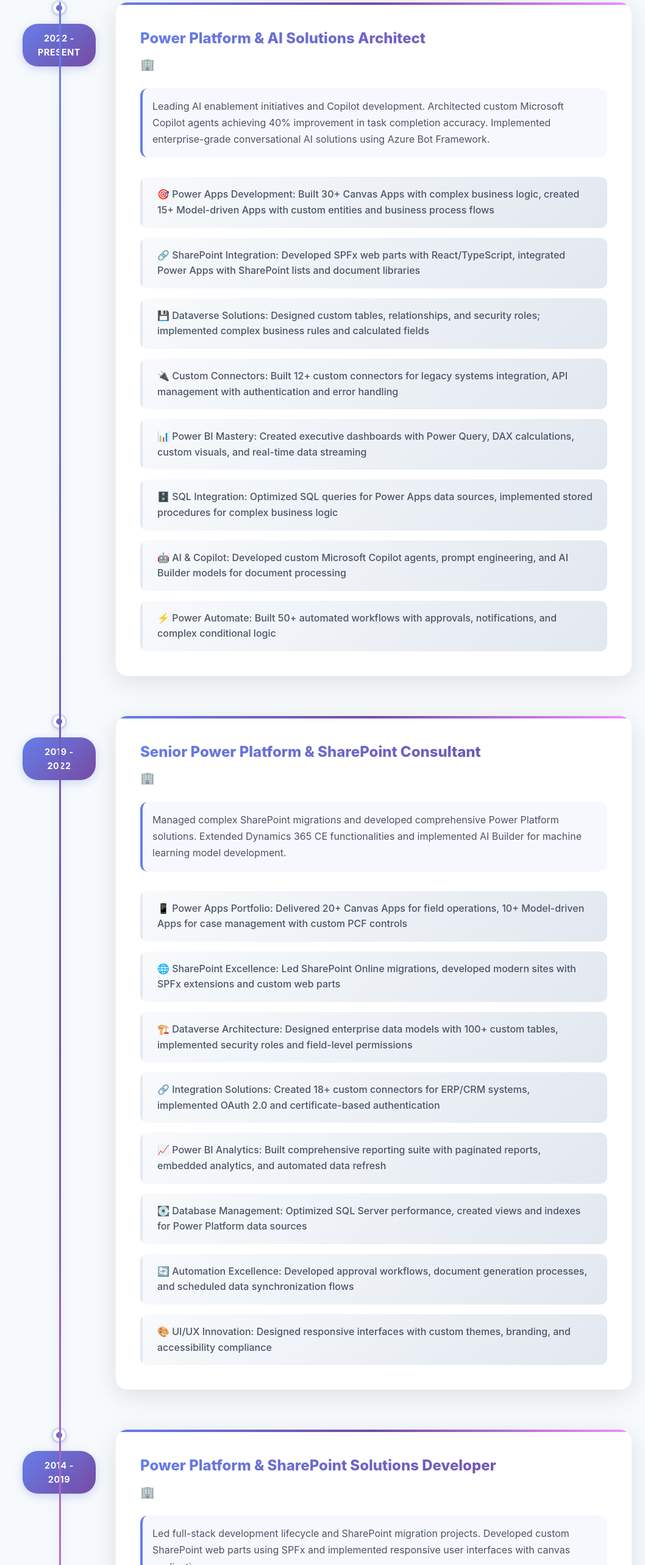
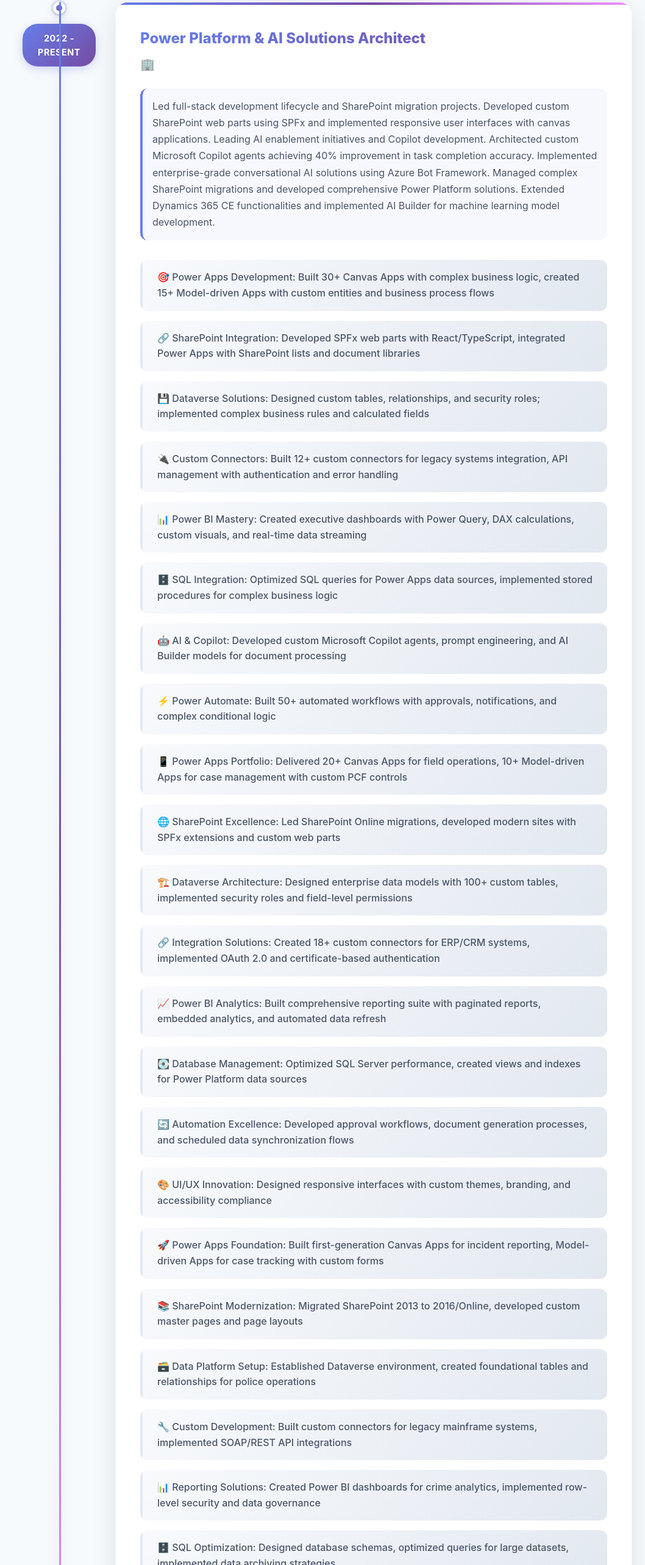
Before and after one commit to rkneela0912/portfolio, a React (Vite) app: page / in a window 1280 px wide. Shown: the part 1655-4221 px from the top of the page at 61% size, without its empty margins (103-1161 px from the left). Built offline with nearby package versions, Linux system fonts and the light colour scheme.

Commit message:
Deploy resume website

```diff
--- a/src/App.jsx
+++ b/src/App.jsx
@@ -289,7 +289,7 @@
               period="2022 - Present"
               title="Power Platform & AI Solutions Architect"
               //company="Department of Defense - Washington Headquarters Services"
-              description="Leading AI enablement initiatives and Copilot development. Architected custom Microsoft Copilot agents achieving 40% improvement in task completion accuracy. Implemented enterprise-grade conversational AI solutions using Azure Bot Framework."
+              description="Led full-stack development lifecycle and SharePoint migration projects. Developed custom SharePoint web parts using SPFx and implemented responsive user interfaces with canvas applications. Leading AI enablement initiatives and Copilot development. Architected custom Microsoft Copilot agents achieving 40% improvement in task completion accuracy. Implemented enterprise-grade conversational AI solutions using Azure Bot Framework. Managed complex SharePoint migrations and developed comprehensive Power Platform solutions. Extended Dynamics 365 CE functionalities and implemented AI Builder for machine learning model development."
               achievements={[
                 "🎯 Power Apps Development: Built 30+ Canvas Apps with complex business logic, created 15+ Model-driven Apps with custom entities and business process flows",
                 "🔗 SharePoint Integration: Developed SPFx web parts with React/TypeScript, integrated Power Apps with SharePoint lists and document libraries",
@@ -298,15 +298,7 @@
                 "📊 Power BI Mastery: Created executive dashboards with Power Query, DAX calculations, custom visuals, and real-time data streaming",
                 "🗄️ SQL Integration: Optimized SQL queries for Power Apps data sources, implemented stored procedures for complex business logic",
                 "🤖 AI & Copilot: Developed custom Microsoft Copilot agents, prompt engineering, and AI Builder models for document processing",
-                "⚡ Power Automate: Built 50+ automated workflows with approvals, notifications, and complex conditional logic"
-              ]}
-            />
-            <ExperienceCard
-              period="2019 - 2022"
-              title="Senior Power Platform & SharePoint Consultant"
-              //company="Health Resources and Services Administration"
-              description="Managed complex SharePoint migrations and developed comprehensive Power Platform solutions. Extended Dynamics 365 CE functionalities and implemented AI Builder for machine learning model development."
-              achievements={[
+                "⚡ Power Automate: Built 50+ automated workflows with approvals, notifications, and complex conditional logic",
                 "📱 Power Apps Portfolio: Delivered 20+ Canvas Apps for field operations, 10+ Model-driven Apps for case management with custom PCF controls",
                 "🌐 SharePoint Excellence: Led SharePoint Online migrations, developed modern sites with SPFx extensions and custom web parts",
                 "🏗️ Dataverse Architecture: Designed enterprise data models with 100+ custom tables, implemented security roles and field-level permissions",
@@ -314,16 +306,8 @@
                 "📈 Power BI Analytics: Built comprehensive reporting suite with paginated reports, embedded analytics, and automated data refresh",
                 "💽 Database Management: Optimized SQL Server performance, created views and indexes for Power Platform data sources",
                 "🔄 Automation Excellence: Developed approval workflows, document generation processes, and scheduled data synchronization flows",
-                "🎨 UI/UX Innovation: Designed responsive interfaces with custom themes, branding, and accessibility compliance"
-              ]}
-            />
-            <ExperienceCard
-              period="2014 - 2019"
-              title="Power Platform & SharePoint Solutions Developer"
-              //company="New Orleans Police Department"
-              description="Led full-stack development lifecycle and SharePoint migration projects. Developed custom SharePoint web parts using SPFx and implemented responsive user interfaces with canvas applications."
-              achievements={[
-                "🚀 Power Apps Foundation: Built first-generation Canvas Apps for incident reporting, Model-driven Apps for case tracking with custom forms",
+                "🎨 UI/UX Innovation: Designed responsive interfaces with custom themes, branding, and accessibility compliance",
+                  "🚀 Power Apps Foundation: Built first-generation Canvas Apps for incident reporting, Model-driven Apps for case tracking with custom forms",
                 "📚 SharePoint Modernization: Migrated SharePoint 2013 to 2016/Online, developed custom master pages and page layouts",
                 "🗃️ Data Platform Setup: Established Dataverse environment, created foundational tables and relationships for police operations",
                 "🔧 Custom Development: Built custom connectors for legacy mainframe systems, implemented SOAP/REST API integrations",
@@ -333,6 +317,7 @@
                 "🔐 Security Implementation: Configured role-based access control, implemented audit trails and compliance reporting"
               ]}
             />
+
           </div>
         </div>
       </section>
@@ -405,7 +390,11 @@
             </div>
             <div className="contact-item">
               <Globe size={24} />
-              <span>www.ranjithneela.com</span>
+              <span><a href="www.ranjithneela.com">www.ranjithneela.com</a></span>
+            </div>
+             <div className="contact-item">
+              <Globe size={24} />
+              <span><a href="https://github.com/rkneela0912">Open Source Projects Contribution</a></span>
             </div>
           </div>
         </div>
```
Also changed, not shown: 2 other files (tests, documents, lock files or other folders).
